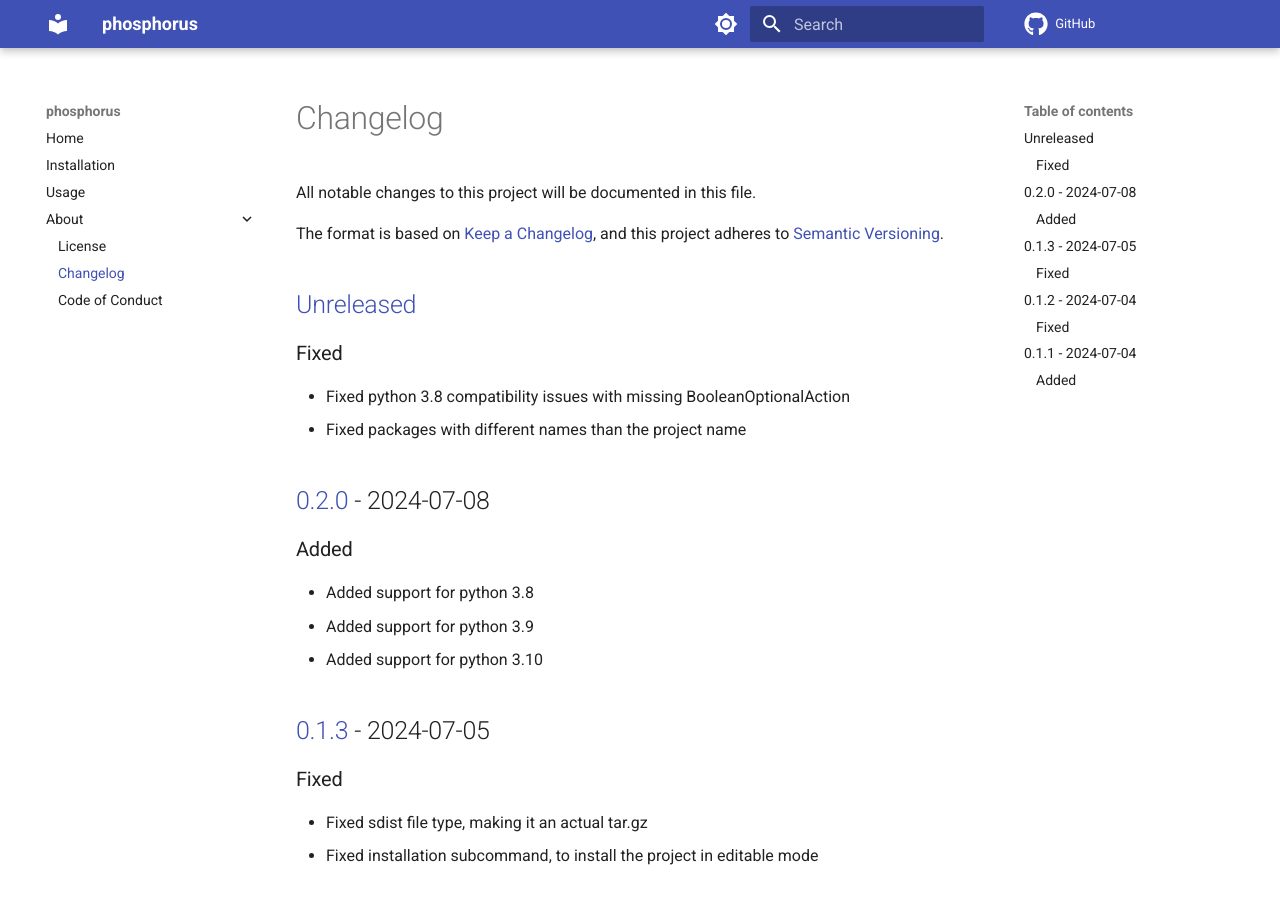
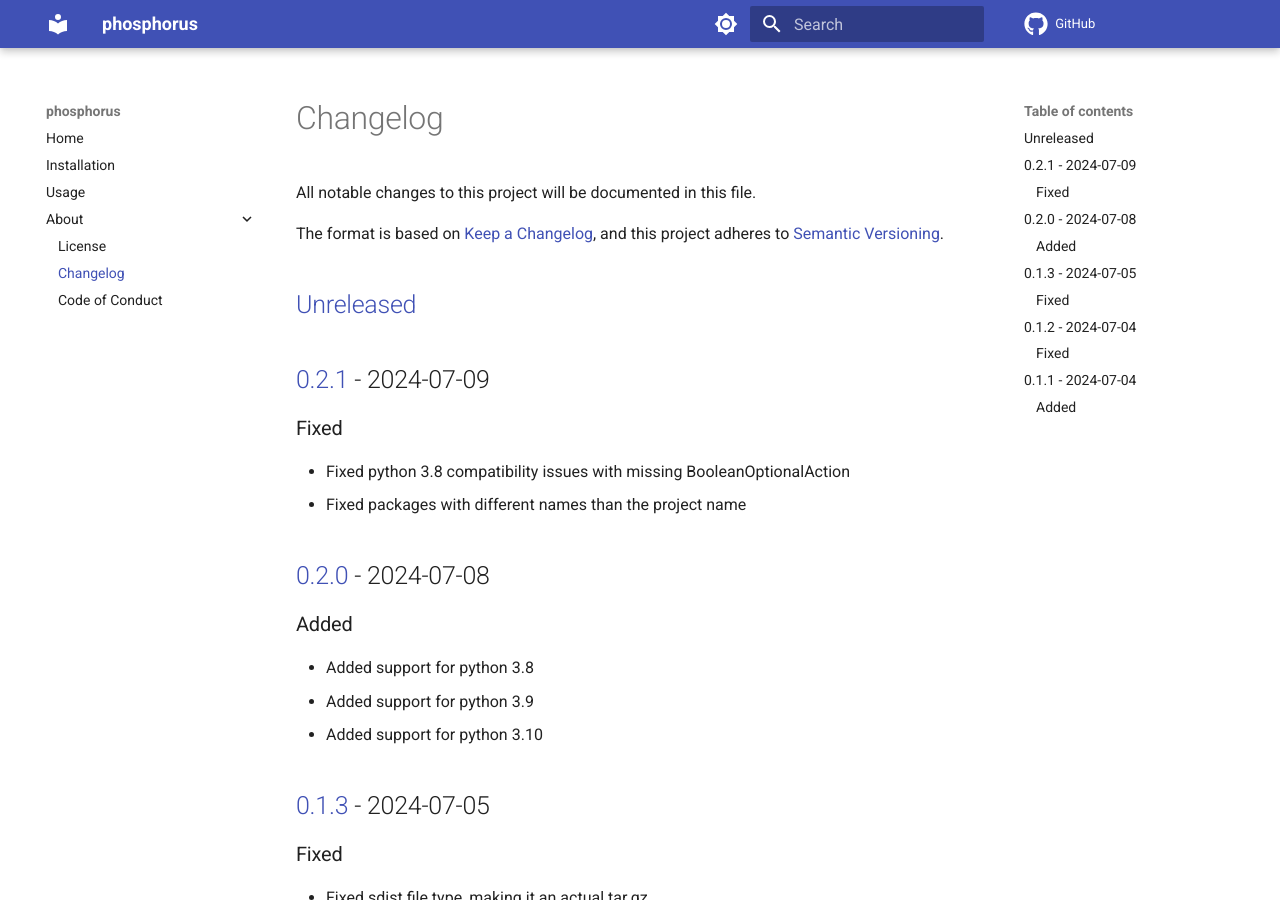
Before and after one commit to spapanik/phosphorus, an MkDocs documentation site: the page built from docs/CHANGELOG.md, in a window 1280 px wide and 900 px high. Built offline with MkDocs 1.6.1 and Material for MkDocs 9.7.7, drawn with Linux system fonts in a browser that asks for light colours; comment, search, counter and statistics services are not loaded.

Commit message:
🚀 Bump version

```diff
--- a/docs/CHANGELOG.md
+++ b/docs/CHANGELOG.md
@@ -5,6 +5,8 @@ All notable changes to this project will be documented in this file.
 The format is based on [Keep a Changelog], and this project adheres to [Semantic Versioning].
 
 ## [Unreleased]
+
+## [0.2.1] - 2024-07-09
 
 ### Fixed
 
@@ -44,7 +46,8 @@ The format is based on [Keep a Changelog], and this project adheres to [Semantic
 
 [Keep a Changelog]: https://keepachangelog.com/en/1.0.0/
 [Semantic Versioning]: https://semver.org/spec/v2.0.0.html
-[Unreleased]: https://github.com/spapanik/phosphorus/compare/v0.2.0...main
+[Unreleased]: https://github.com/spapanik/phosphorus/compare/v0.2.1...main
+[0.2.1]: https://github.com/spapanik/phosphorus/compare/v0.2.0...v0.2.1
 [0.2.0]: https://github.com/spapanik/phosphorus/compare/v0.1.3...v0.2.0
 [0.1.3]: https://github.com/spapanik/eulertools/compare/v0.1.2...v0.1.3
 [0.1.2]: https://github.com/spapanik/eulertools/compare/v0.1.1...v0.1.2
--- a/src/phosphorus/__version__.py
+++ b/src/phosphorus/__version__.py
@@ -1 +1 @@
-__version__ = "0.2.0"
+__version__ = "0.2.1"
```
